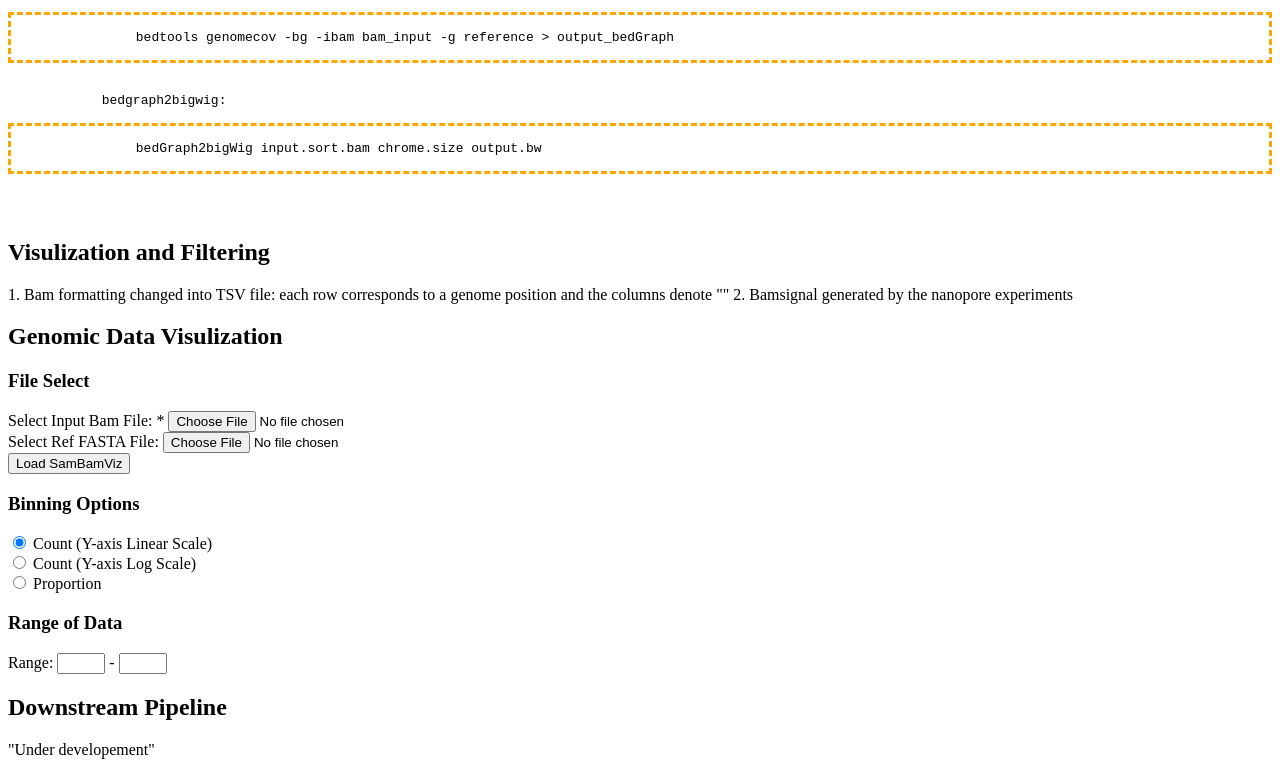
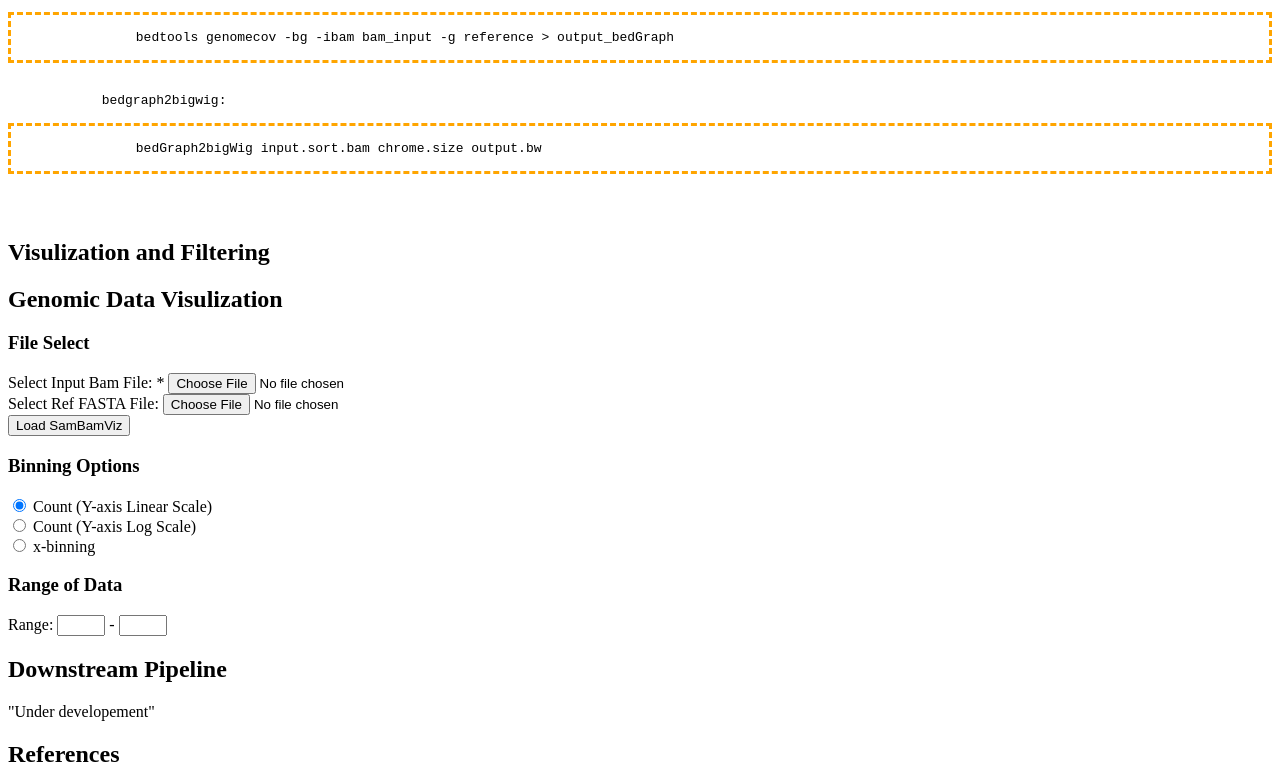
Before and after one commit to bowanglevenslab/bowanglevenslab.github.io, a plain HTML site: page index.html in a window 1280 px wide. Shown: the part 575-1351 px from the top of the page. Drawn offline with Linux system fonts and the light colour scheme.

Commit message:
Update index.html

```diff
--- a/index.html
+++ b/index.html
@@ -44,8 +44,6 @@
         </p>
         <h2> Visulization and Filtering </h2>
         <p>
-        1. Bam formatting changed into TSV file: each row corresponds to a genome position and the columns denote ""
-        2. Bamsignal generated by the nanopore experiments
         </p>
 
 
@@ -72,7 +70,7 @@
             </div>
             <div>
               <input type="radio" id="x-binning" name="yaxis" />
-              <label for="x-binning">Proportion</label>
+              <label for="x-binning">x-binning</label>
             </div>
             <h3>Range of Data</h3>
             <div id="range-selector">
```
